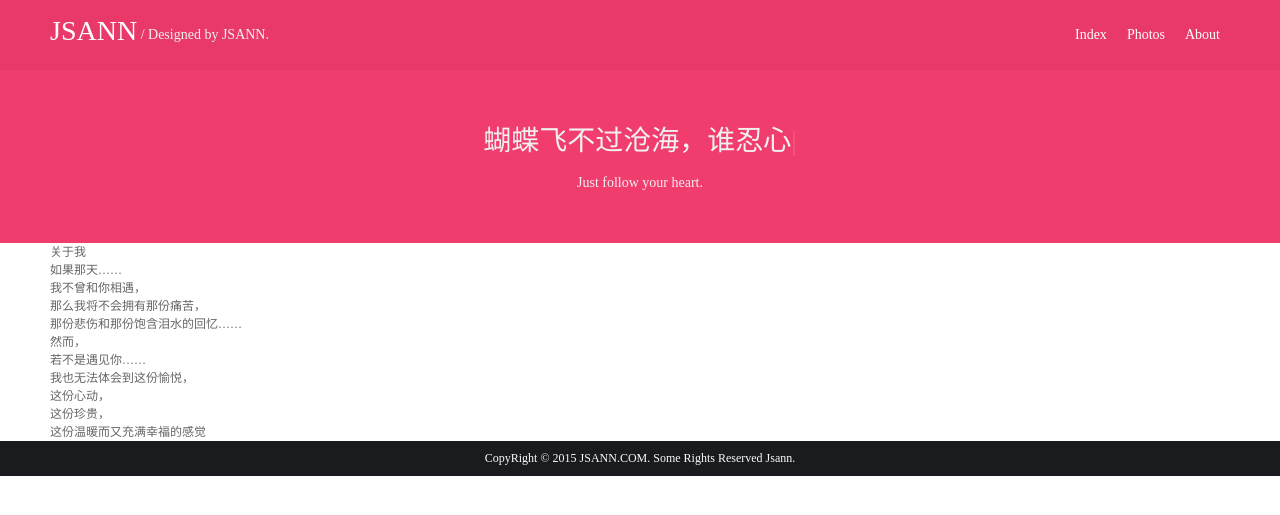
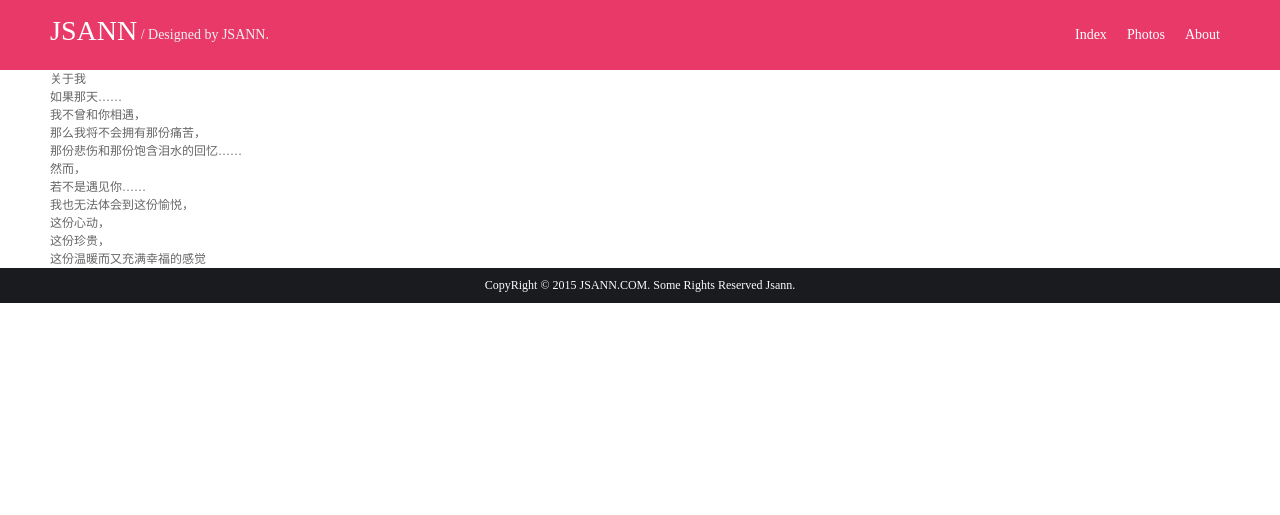
Before and after one commit to jsann/jsann.github.io, a Jekyll site: the page built from about.html, in a window 1280 px wide. Shown: the top 515 px of the page. Built offline with Jekyll 4.4.1, drawn with Linux system fonts in a browser that asks for light colours; some of the changed lines change nothing that is shown.

Commit message:
remove post page banner

```diff
--- a/_layouts/default.html
+++ b/_layouts/default.html
@@ -1,5 +1,6 @@
 ---
 layout: layout
 title: Hello World
+isIndex: true
 ---
 {{ content }}
--- a/_layouts/layout.html
+++ b/_layouts/layout.html
@@ -2,7 +2,7 @@
 <html>
 <head>
 <meta http-equiv="content-type" content="text/html; charset=utf-8" />
-<title>{{ page.title }}</title>
+<title>{{ page.title }} - JSANN - 蝴蝶飞不过沧海，谁忍心责怪？</title>
 <link rel="stylesheet" href="/style/reset.css">
 <link rel="stylesheet" href="/style/default.css">
 <link rel="stylesheet" href="/style/syntax.css">
@@ -18,7 +18,7 @@
         {% include nav.html %}
       </div>
     </div>
-    <article class="wrap"><h2><span class="js-typed"></span></h2>Just follow your heart.</article>
+    {% if page.isIndex %} <article class="wrap"><h2><span class="js-typed"></span></h2>Just follow your heart.</article> {% endif %}
   </header>
   <article class="wrap content">
     {{ content }}
--- a/script/default.js
+++ b/script/default.js
@@ -1,5 +1,6 @@
 (function() {
   $(function() {
+    if ($(".js-typed").length) {
       return $(".js-typed").typed({
         strings: ["hudie feibuguo", "蝴蝶飞不过沧海，谁忍心责怪？"],
         typeSpeed: 100,
@@ -9,6 +10,7 @@
           });
         }
       });
+    }
   });
 
 }).call(this);
```
Also changed, not shown: _includes/comment.html (+5 -3 lines). Lines whose indentation alone changed are shown as unchanged.
